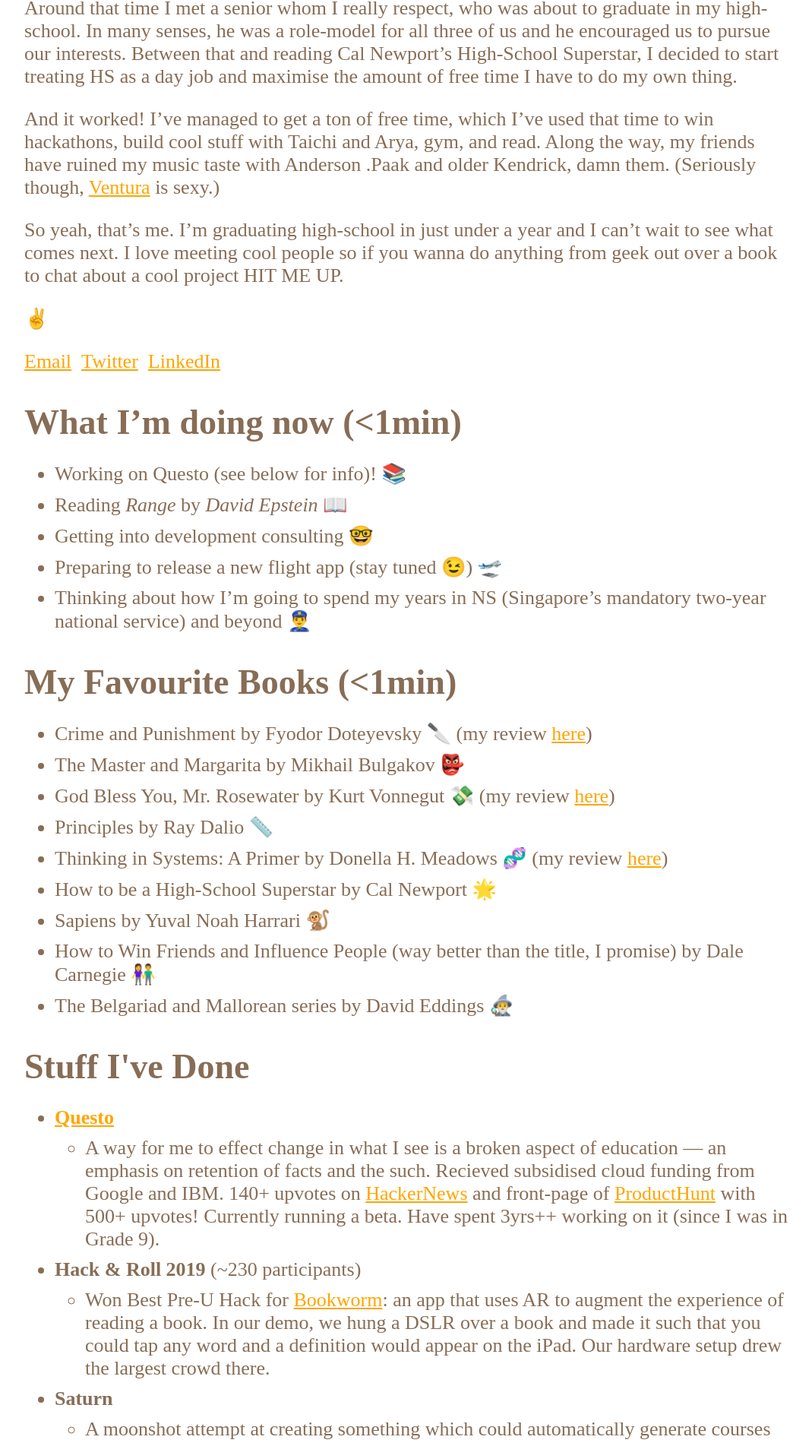
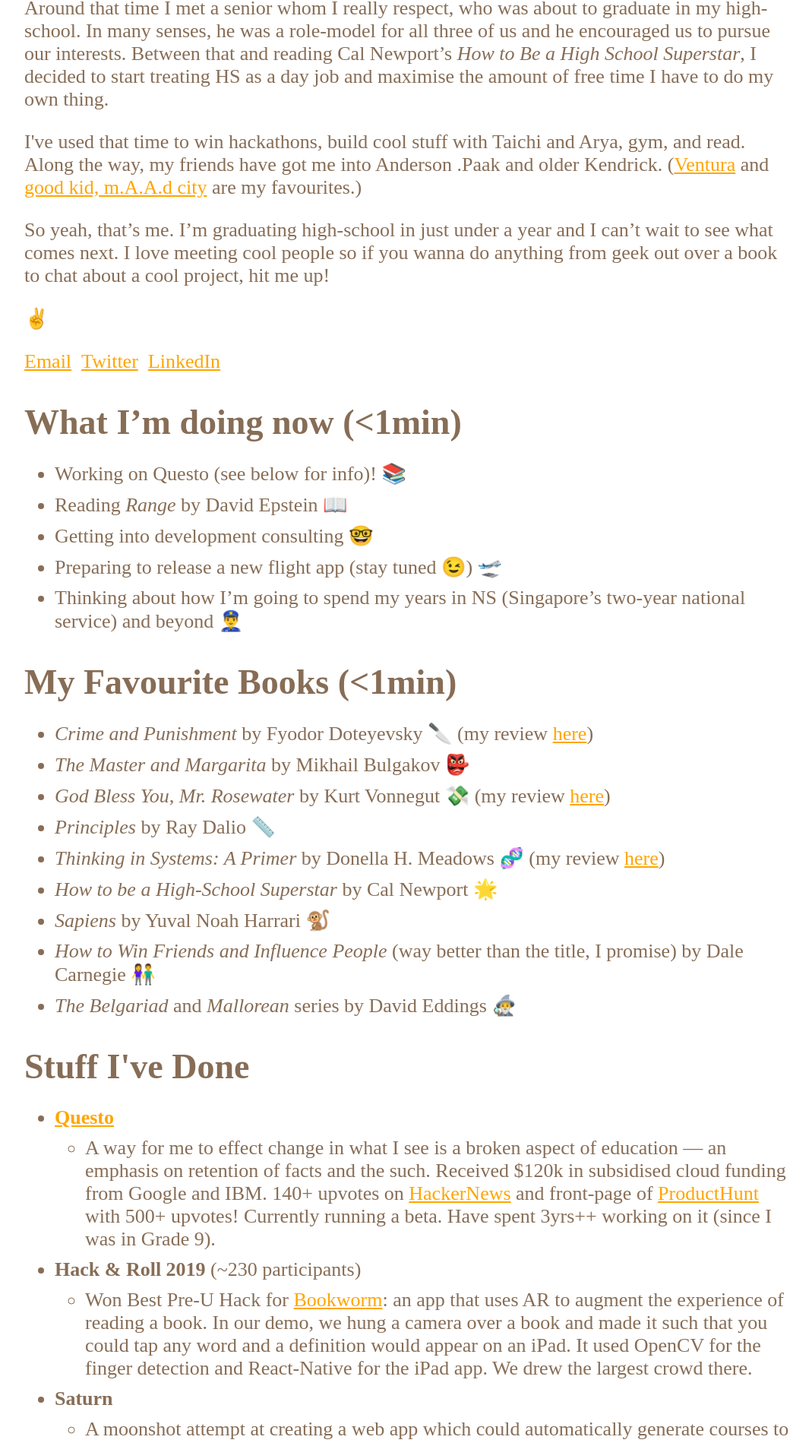
Before and after one commit to khushjammu/khushjammu.github.io, a React (Create React App) app: page / in a window 1280 px wide. Shown: the part 691-2590 px from the top of the page at 76% size, without its empty margins (104-1173 px from the left). Built offline with nearby package versions, Linux system fonts and the light colour scheme.

Commit message:
copyedits

```diff
--- a/src/App.css
+++ b/src/App.css
@@ -46,6 +46,7 @@
   padding-right: 10vw;
   padding-left: 10vw;
   color: #876D56;
+  max-width: 1200px;
   /*flex: 50%;*/
 }
 
--- a/src/App.js
+++ b/src/App.js
@@ -1,5 +1,4 @@
 import React from 'react';
-// import { Container, Row, Col } from 'reactstrap';
 import logo from './logo.svg';
 import './App.css';
 
@@ -19,81 +18,79 @@
 
 
 		<h2>Who am I? (~2min)</h2>
-			<p>I was born in Malaysia, where I spent my formative years. I moved to Hong Kong when I was nine years old. Between adjusting to a new school and trying out Hong Kong’s food, I developed an interest in programming after reading Stealing the Network.</p>
+			<p>I was born in Malaysia, where I spent my formative years. I moved to Hong Kong when I was nine years old. Between adjusting to a new school and trying out Hong Kong’s food, I developed an interest in programming after reading <i>Stealing the Network</i>.</p>
 			<p>Then I moved to Singapore. In Grade 9, I met two people who would come to be very important to my journey: <a href="https://taichikato.com">Taichi</a> and <a href="https://www.aryavohra.com/">Arya</a>. We hit it off immediately and ended up winning a hackathon together with Questo: an app that generated simple fill-in-the-blank questions from pictures of a textbook page.</p>
-			<p>Around that time I met a senior whom I really respect, who was about to graduate in my high-school. In many senses, he was a role-model for all three of us and he encouraged us to pursue our interests. Between that and reading Cal Newport’s High-School Superstar, I decided to start treating HS as a day job and maximise the amount of free time I have to do my own thing. </p>
-			<p>And it worked! I’ve managed to get a ton of free time, which I’ve used that time to win hackathons, build cool stuff with Taichi and Arya, gym, and read. Along the way, my friends have ruined my music taste with Anderson .Paak and older Kendrick, damn them. (Seriously though, <a href="https://open.spotify.com/album/0YF8PfcGbsKg5IaFyPnlyY?si=sI0oG1kNQ8-neJMpOxnYhQ">Ventura</a> is sexy.)</p>
-			<p>So yeah, that’s me. I’m graduating high-school in just under a year and I can’t wait to see what comes next. I love meeting cool people so if you wanna do anything from geek out over a book to chat about a cool project HIT ME UP.</p>
+			<p>Around that time I met a senior whom I really respect, who was about to graduate in my high-school. In many senses, he was a role-model for all three of us and he encouraged us to pursue our interests. Between that and reading Cal Newport’s <i>How to Be a High School Superstar</i>, I decided to start treating HS as a day job and maximise the amount of free time I have to do my own thing. </p>
+			<p>I've used that time to win hackathons, build cool stuff with Taichi and Arya, gym, and read. Along the way, my friends have got me into Anderson .Paak and older Kendrick. (<a href="https://open.spotify.com/album/0YF8PfcGbsKg5IaFyPnlyY?si=sI0oG1kNQ8-neJMpOxnYhQ">Ventura</a> and <a href="https://open.spotify.com/album/748dZDqSZy6aPXKcI9H80u?si=e5N8wF-LTrCouFrOt1wVYg">good kid, m.A.A.d city</a> are my favourites.)</p>
+			<p>So yeah, that’s me. I’m graduating high-school in just under a year and I can’t wait to see what comes next. I love meeting cool people so if you wanna do anything from geek out over a book to chat about a cool project, hit me up!</p>
 			<p>✌️</p>
 
 
 		<div className="social">
-			{/* https://www.quora.com/How-do-you-add-a-tab-space-in-HTML */}
 			<p><a href="mailto:khushjammu@gmail.com" target="_top">Email</a>&ensp;<a href="https://twitter.com/khushjammu">Twitter</a>&ensp;<a href="https://www.linkedin.com/in/khush-jammu-1aa422132/">LinkedIn</a></p>
-
 		</div>
 
 
 		<h2>What I’m doing now ({"<1min"})</h2>
 			<ul>
 			<li>Working on Questo (see below for info)! 📚</li>
-			<li>Reading <i>Range</i> by <i>David Epstein</i> 📖</li>
+			<li>Reading <i>Range</i> by David Epstein 📖</li>
 			<li>Getting into development consulting 🤓</li>
 			<li>Preparing to release a new flight app (stay tuned 😉) 🛫</li>
-			<li>Thinking about how I’m going to spend my years in NS (Singapore’s mandatory two-year national service) and beyond 👮‍♂️</li>
+			<li>Thinking about how I’m going to spend my years in NS (Singapore’s two-year national service) and beyond 👮‍♂️</li>
 			</ul>
 
 		<h2>My Favourite Books ({"<1min"})</h2>
 			<ul>
-			<li>Crime and Punishment by Fyodor Doteyevsky 🔪 (my review <a href="https://www.goodreads.com/review/show/2806596992">here</a>)</li>
-			<li>The Master and Margarita by Mikhail Bulgakov 👺</li>
-			<li>God Bless You, Mr. Rosewater by Kurt Vonnegut 💸 (my review <a href="https://www.goodreads.com/review/show/2793644728">here</a>)</li>
-			<li>Principles by Ray Dalio 📏</li>
-			<li>Thinking in Systems: A Primer by Donella H. Meadows 🧬 (my review <a href="https://www.goodreads.com/review/show/2790440019">here</a>)</li>
-			<li>How to be a High-School Superstar by Cal Newport 🌟</li>
-			<li>Sapiens by Yuval Noah Harrari 🐒</li>
-			<li>How to Win Friends and Influence People (way better than the title, I promise) by Dale Carnegie 👫</li>
-			<li>The Belgariad and Mallorean series by David Eddings 🧙‍♂️</li>
+			<li><i>Crime and Punishment</i> by Fyodor Doteyevsky 🔪 (my review <a href="https://www.goodreads.com/review/show/2806596992">here</a>)</li>
+			<li><i>The Master and Margarita</i> by Mikhail Bulgakov 👺</li>
+			<li><i>God Bless You, Mr. Rosewater</i> by Kurt Vonnegut 💸 (my review <a href="https://www.goodreads.com/review/show/2793644728">here</a>)</li>
+			<li><i>Principles</i> by Ray Dalio 📏</li>
+			<li><i>Thinking in Systems: A Primer</i> by Donella H. Meadows 🧬 (my review <a href="https://www.goodreads.com/review/show/2790440019">here</a>)</li>
+			<li><i>How to be a High-School Superstar</i> by Cal Newport 🌟</li>
+			<li><i>Sapiens</i> by Yuval Noah Harrari 🐒</li>
+			<li><i>How to Win Friends and Influence People</i> (way better than the title, I promise) by Dale Carnegie 👫</li>
+			<li><i>The Belgariad</i> and <i>Mallorean</i> series by David Eddings 🧙‍♂️</li>
 			</ul>
 
 		<h2>Stuff I've Done</h2>
 	    <div className="stuffdone"><ul>
 	        <li><b><a href="https://questo.ai/">Questo</a></b>
 	          <ul><li>
-	            A way for me to effect change in what I see is a broken aspect of education — an emphasis on retention of facts and the such. Recieved subsidised cloud funding from Google and IBM. 140+ upvotes on <a href="https://news.ycombinator.com/item?id=16637415">HackerNews</a> and front-page of <a href="https://questo.ai/">ProductHunt</a> with 500+ upvotes! Currently running a beta. Have spent 3yrs++ working on it (since I was in Grade 9).
+	            A way for me to effect change in what I see is a broken aspect of education — an emphasis on retention of facts and the such. Received $120k in subsidised cloud funding from Google and IBM. 140+ upvotes on <a href="https://news.ycombinator.com/item?id=16637415">HackerNews</a> and front-page of <a href="https://questo.ai/">ProductHunt</a> with 500+ upvotes! Currently running a beta. Have spent 3yrs++ working on it (since I was in Grade 9).
 	          </li></ul>
 	        </li>
 	        <li><b>Hack & Roll 2019</b> (~230 participants)
 	          <ul><li>
-	            Won Best Pre-U Hack for <a href="https://devpost.com/software/bookworm-aye8z5">Bookworm</a>: an app that uses AR to augment the experience of reading a book. In our demo, we hung a DSLR over a book and made it such that you could tap any word and a definition would appear on the iPad. Our hardware setup drew the largest crowd there.
+	            Won Best Pre-U Hack for <a href="https://devpost.com/software/bookworm-aye8z5">Bookworm</a>: an app that uses AR to augment the experience of reading a book. In our demo, we hung a camera over a book and made it such that you could tap any word and a definition would appear on an iPad. It used OpenCV for the finger detection and React-Native for the iPad app. We drew the largest crowd there.
 	          </li></ul>
 	        </li>
 	        <li><b>Saturn</b>
 	          <ul><li>
-	            A moonshot attempt at creating something which could automatically generate courses to learn anything. Ultimately didn’t work out :(
+	            A moonshot attempt at creating a web app which could automatically generate courses to learn anything. Ultimately didn’t work out :(
 	          </li></ul>
 	        </li>
 	        <li><b>#codeathon 2017: Technopreneurship for Gender Equality</b> (~80 participants)
 	          <ul><li>
-	            Won Pre-University Overall Winning Team for $5000 cash. Made <a href="https://devpost.com/software/hequals-h"><i>h=</i></a> (pronouned “h” + equals) — an AI powered human resource manager without bias. It assigns tasks to people in a team based on pure meritocratic skill, thus avoiding bias.
+	            Won Pre-University Overall Winning Team for $500 cash. Made <a href="https://devpost.com/software/hequals-h"><i>h=</i></a> (pronouned “h” + equals) — an AI powered human resource manager without bias. It assigns tasks to people in a team based on pure meritocratic skill, thus avoiding bias.
 	            (Press: <a href="https://perspectives.uwcsea.edu.sg/community-news/uwcsea-teams-win-technopreneurship-gender-equality-codeathon">1</a>)
 	          </li></ul>
 	        </li>
 	        <li><b>SWSG Mega 2017</b> (~250 participants)
 	          <ul><li>
-	            Won Most Creative Prize w/ $40k in prizes! Made <a href="http://getphotonify.mystrikingly.com/">Photonify</a>: a photography assistant that helps you take better photos by guiding your composition. Got literal wows when demo-ing on stage. Even cooler, a photo of me making history notes on stage became a meme.
+	            Won Most Creative Prize w/ $40k in prizes! Made <a href="http://getphotonify.mystrikingly.com/">Photonify</a>: a photography assistant that helps you take better photos by guiding your composition. Got literal wows when demo-ing on stage, which was awesome. Even cooler, a photo of me making history notes on stage became a <a href="https://imgur.com/CJ8bYjg">meme</a>.
 	            (Press: <a href="https://www.gic.com.sg/news-and-resources/startup-weekend-singapore-swsg-mega-2017-winners-announced/">1</a> <a href="https://perspectives.uwcsea.edu.sg/community-news/hacking-their-way-top-grade-10s-win-startup-weekend-singapore-2017">2</a> <a href="http://communities.techstars.com/singapore/singapore/startup-weekend/11281">3</a> <a href="https://www.straitstimes.com/business/companies-markets/startup-weekend-singapore-hackathon-gets-over-100-ideas">4</a> <a href="https://www.sgsme.sg/news/localised-travel-chatbot-wins-two-prizes-startup-weekend-singapore-hackathon">5</a>)
 	          </li></ul>
 	        </li>
 	        <li><b>IBM PitchIT: “Battle of the Hackathon Winners”</b> (~160 participants)
 	          <ul><li>
-	            Won Overall Winner Student Category! First hackathon win :) This is where Questo was born and I found my team for the next four years (Taichi & Arya). Received a $12k grant and got the chance to meet the CTO of IBM too. Catalyst for my developer journey.
+	            Won Overall Winner Student Category! First hackathon win 🎉 This is where Questo was born and I found my team for the next four years (Taichi & Arya). Received a $12k grant and got the chance to meet the CTO of IBM too. Catalyst for my developer journey.
 	            (Press: <a href="https://twitter.com/FionnieG/status/799134321789399040">1</a> <a href="https://www.facebook.com/IBM.SG/photos/a.321756900869/10153833365265870/?type=1&theater">2</a>)
 	          </li></ul>
 	        </li>
 	        <li><b>Sublist</b>
 	          <ul><li>
-	            My first real programming project! Simple DNS subdomain bruteforcer based off a tool I read about in a book. Worked surprisingly well and the code was beautifully clean.
+	            My first real programming project! Simple DNS subdomain bruteforcer written in Python based on a tool I read about in a book. Worked surprisingly well and the code was beautifully clean.
 	          </li></ul>
 	        </li>
 		</ul></div>
```
Also changed, not shown: 3 other files (tests, documents, lock files or other folders).
